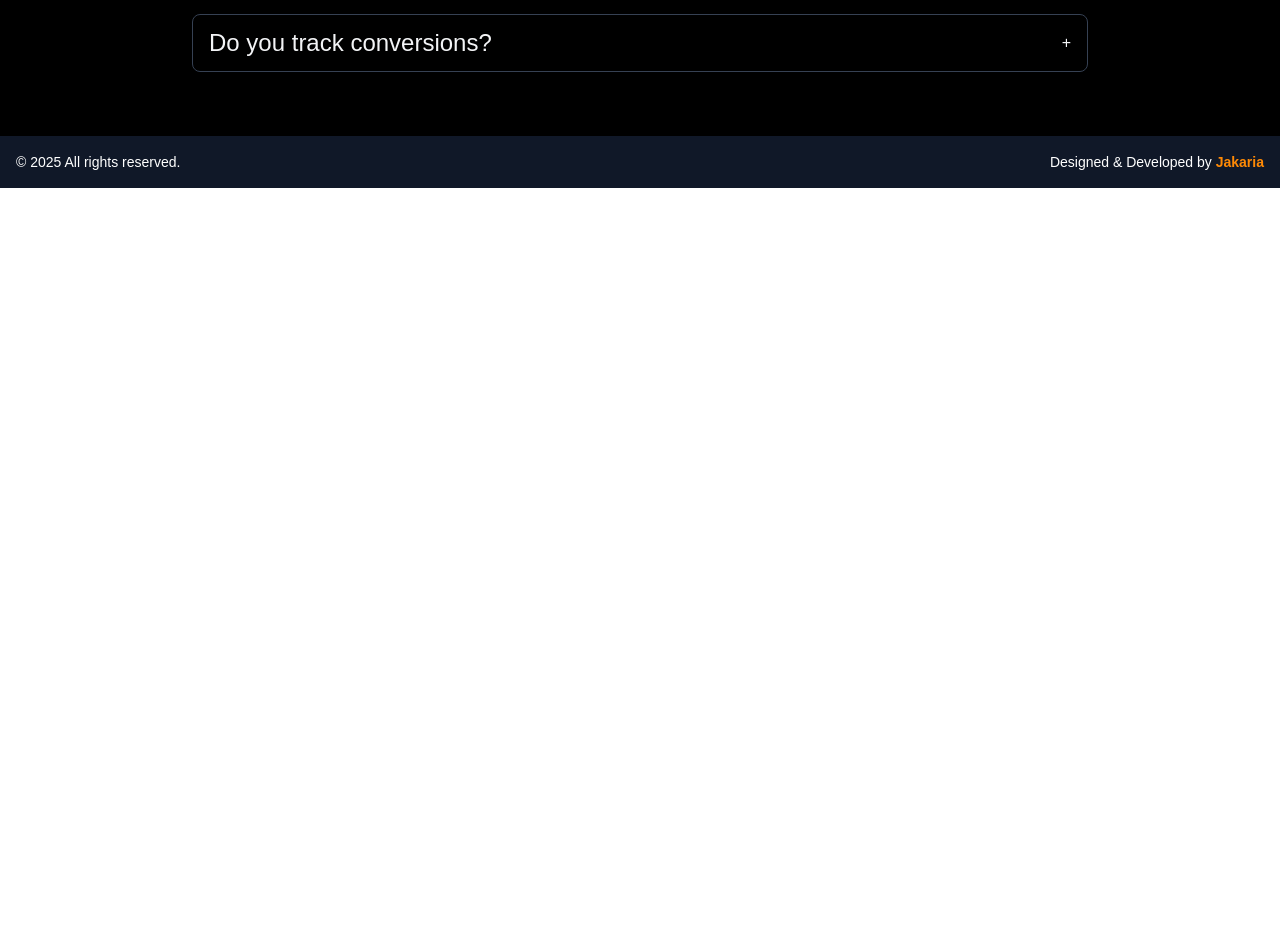
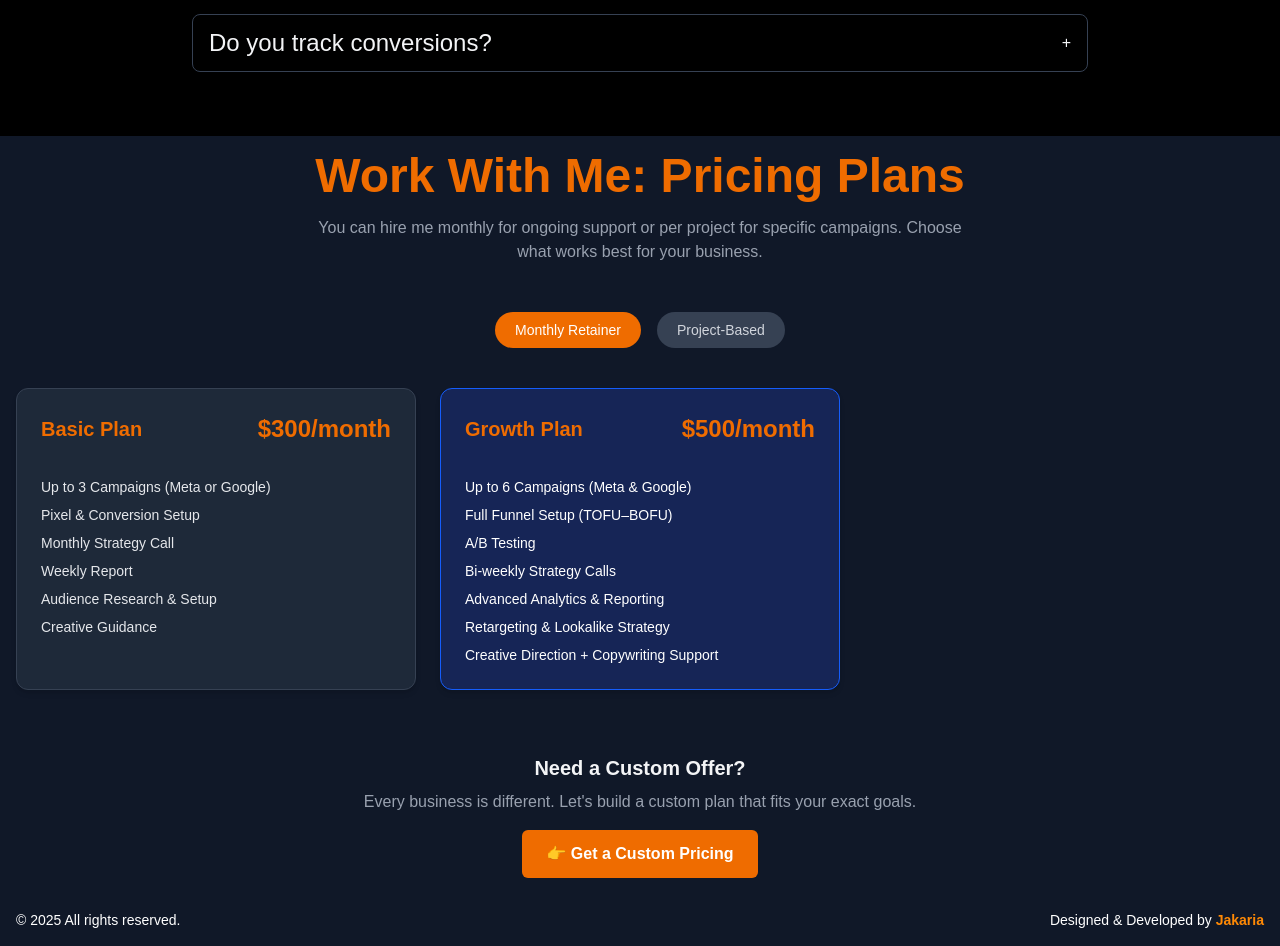
Before and after one commit to jakariait/RifatPortfolio, a Next.js app: page / in a window 1280 px wide. Shown: the part 6283-7229 px from the top of the page. Before the commit the page ends 6471 px from the top, so only its background shows below. Built offline with nearby package versions, Linux system fonts and the light colour scheme.

Commit message:
Price Card Added

```diff
--- a/src/app/page.js
+++ b/src/app/page.js
@@ -8,6 +8,7 @@ import ToolsSection from "@/component/ssr/ToolsSection";
 import Results from "@/component/ssr/Results";
 import Footer from "@/component/ssr/Footer";
 import FaqAccordion from "@/component/csr/FaqAccordion";
+import PricingPlans from "@/component/ssr/PricingSection";
 
 export default function Home() {
 
@@ -23,6 +24,7 @@ export default function Home() {
       <ToolsSection />
       <Results/>
       <FaqAccordion/>
+      <PricingPlans/>
       <Footer />
     </div>
   );
--- /dev/null
+++ b/src/component/ssr/PricingSection.jsx
@@ -0,0 +1,178 @@
+"use client";
+
+import React, { useState } from "react";
+
+const plans = {
+  monthly: [
+    {
+      title: "Basic Plan",
+      price: "$300/month",
+      highlights: [
+        "Up to 3 Campaigns (Meta or Google)",
+        "Pixel & Conversion Setup",
+        "Monthly Strategy Call",
+        "Weekly Report",
+        "Audience Research & Setup",
+        "Creative Guidance",
+      ],
+    },
+    {
+      title: "Growth Plan",
+      price: "$500/month",
+      isHighlighted: true,
+      highlights: [
+        "Up to 6 Campaigns (Meta & Google)",
+        "Full Funnel Setup (TOFU–BOFU)",
+        "A/B Testing",
+        "Bi-weekly Strategy Calls",
+        "Advanced Analytics & Reporting",
+        "Retargeting & Lookalike Strategy",
+        "Creative Direction + Copywriting Support",
+      ],
+    },
+  ],
+  project: [
+    {
+      title: "Starter",
+      price: "$200",
+      highlights: [
+        "2 Meta Ads (FB + IG)",
+        "Audience Research",
+        "Pixel Setup",
+        "Copywriting + Creatives",
+        "Campaign Setup",
+        "⏱️ 3-day Delivery",
+        "10 Day Management",
+      ],
+    },
+    {
+      title: "Standard",
+      price: "$300",
+      highlights: [
+        "4 Meta Ads (FB + IG)",
+        "Retargeting + Pixel Setup",
+        "Advanced Audience Segmentation",
+        "Creatives + Copy",
+        "Optimization Support",
+        "⏱️ 5-day Delivery",
+        "15 Day Management",
+      ],
+    },
+    {
+      title: "Premium",
+      price: "$500",
+      isHighlighted: true,
+      highlights: [
+        "8 Meta Ads (FB + IG)",
+        "Full Funnel Strategy (TOFU–BOFU)",
+        "A/B Testing",
+        "Retargeting + Custom Audiences",
+        "1x Zoom Strategy Call",
+        "Deep Analytics & Reporting",
+        "⏱️ 10-day Delivery",
+        "30 Day Management",
+      ],
+    },
+  ],
+};
+
+const PricingCard = ({
+  title,
+  price,
+  highlights,
+  isHighlighted = false,
+  emoji,
+}) => (
+  <div
+    className={`flex flex-col justify-between p-6 rounded-xl border shadow-md transition-transform duration-300 hover:-translate-y-2 hover:shadow-xl cursor-pointer ${
+      isHighlighted
+        ? "bg-blue-950 border-blue-600 text-white"
+        : "bg-gray-800 border-gray-700 text-gray-200"
+    }`}
+  >
+    <div className="flex flex-col items-center gap-4">
+      <div className="flex items-center justify-between w-full">
+        <h3 className="text-xl text-[#EF6C00] font-bold">
+          {emoji ? `${emoji} ${title}` : title}
+        </h3>
+        <p className="text-2xl font-semibold text-[#EF6C00]">{price}</p>
+      </div>
+
+      <ul className="space-y-2 text-sm w-full mt-4">
+        {highlights.map((point, i) => (
+          <li key={i} className="flex items-start">
+            <span>{point}</span>
+          </li>
+        ))}
+      </ul>
+    </div>
+  </div>
+);
+
+const PricingSection = () => {
+  const [activePlanType, setActivePlanType] = useState("monthly");
+
+  return (
+    <section className="bg-gray-900 text-gray-100 p-4">
+      <div className="xl:container xl:mx-auto flex flex-col items-center justify-center">
+        <div className=" mx-auto text-center mb-12">
+          <h2 className="text-4xl md:text-5xl font-bold mb-4 text-[#EF6C00]">
+            Work With Me: Pricing Plans
+          </h2>
+          <p className="text-gray-400 max-w-2xl mx-auto">
+            You can hire me monthly for ongoing support or per project for
+            specific campaigns. Choose what works best for your business.
+          </p>
+        </div>
+
+        {/* Plan Type Switcher */}
+        <div className="flex justify-center gap-4 mb-10">
+          <button
+            className={`px-5 py-2 rounded-full cursor-pointer text-sm font-medium transition ${
+              activePlanType === "monthly"
+                ? "bg-[#EF6C00] text-white"
+                : "bg-gray-700 text-gray-300 hover:bg-gray-600"
+            }`}
+            onClick={() => setActivePlanType("monthly")}
+          >
+            Monthly Retainer
+          </button>
+          <button
+            className={`px-5 py-2 rounded-full cursor-pointer text-sm font-medium transition ${
+              activePlanType === "project"
+                ? "bg-[#EF6C00] text-white"
+                : "bg-gray-700 text-gray-300 hover:bg-gray-600"
+            }`}
+            onClick={() => setActivePlanType("project")}
+          >
+            Project-Based
+          </button>
+        </div>
+
+        {/* Pricing Cards */}
+        <div className="grid gap-6 w-full md:grid-cols-3 ">
+          {plans[activePlanType].map((plan) => (
+            <PricingCard key={plan.title} {...plan} />
+          ))}
+        </div>
+
+        {/* Custom Offer CTA */}
+        <div className="text-center mt-16">
+          <h4 className="text-xl font-semibold mb-2">Need a Custom Offer?</h4>
+          <p className="text-gray-400 mb-4">
+            Every business is different. Let's build a custom plan that fits
+            your exact goals.
+          </p>
+          <a
+            href="#"
+            className="inline-block bg-[#EF6C00] text-white px-6 py-3 rounded-md  font-bold  transition"
+          >
+            👉 Get a Custom Pricing
+          </a>
+        </div>
+      </div>
+    </section>
+  );
+};
+
+export default PricingSection;
```
